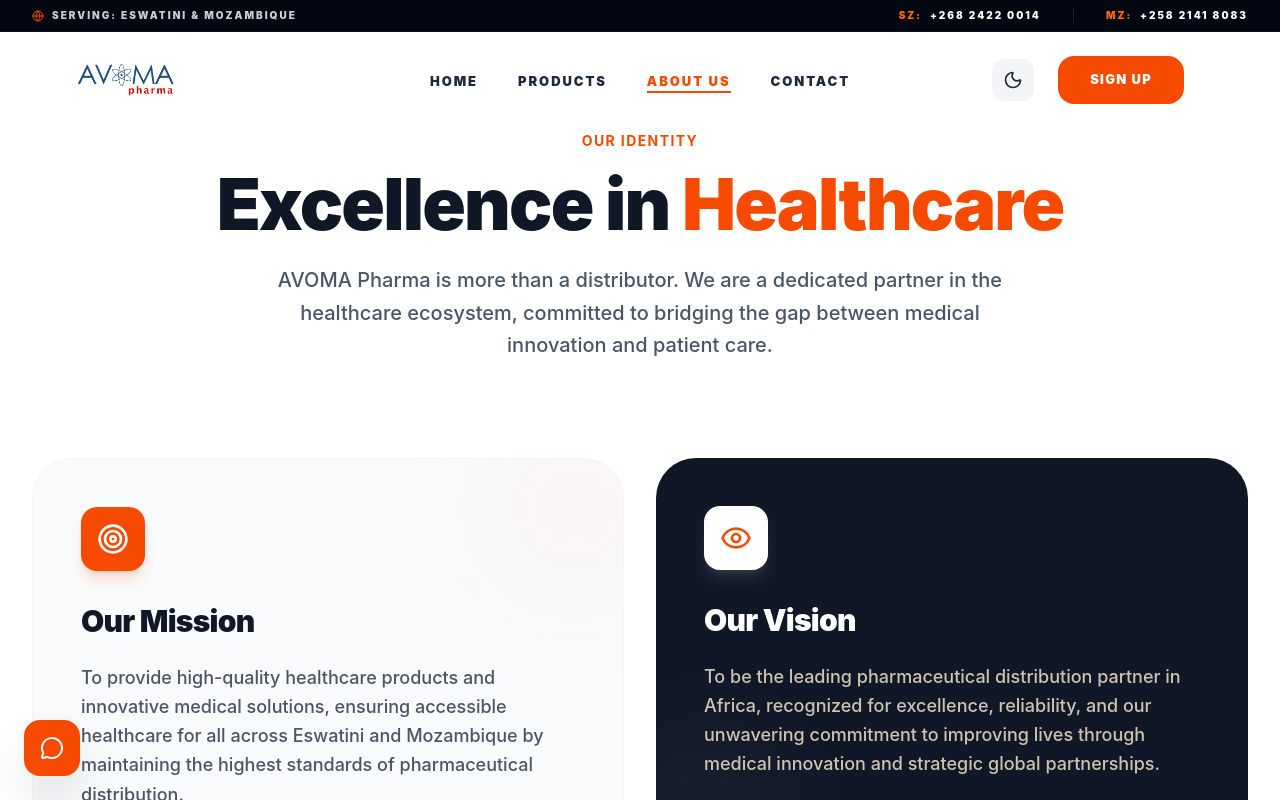
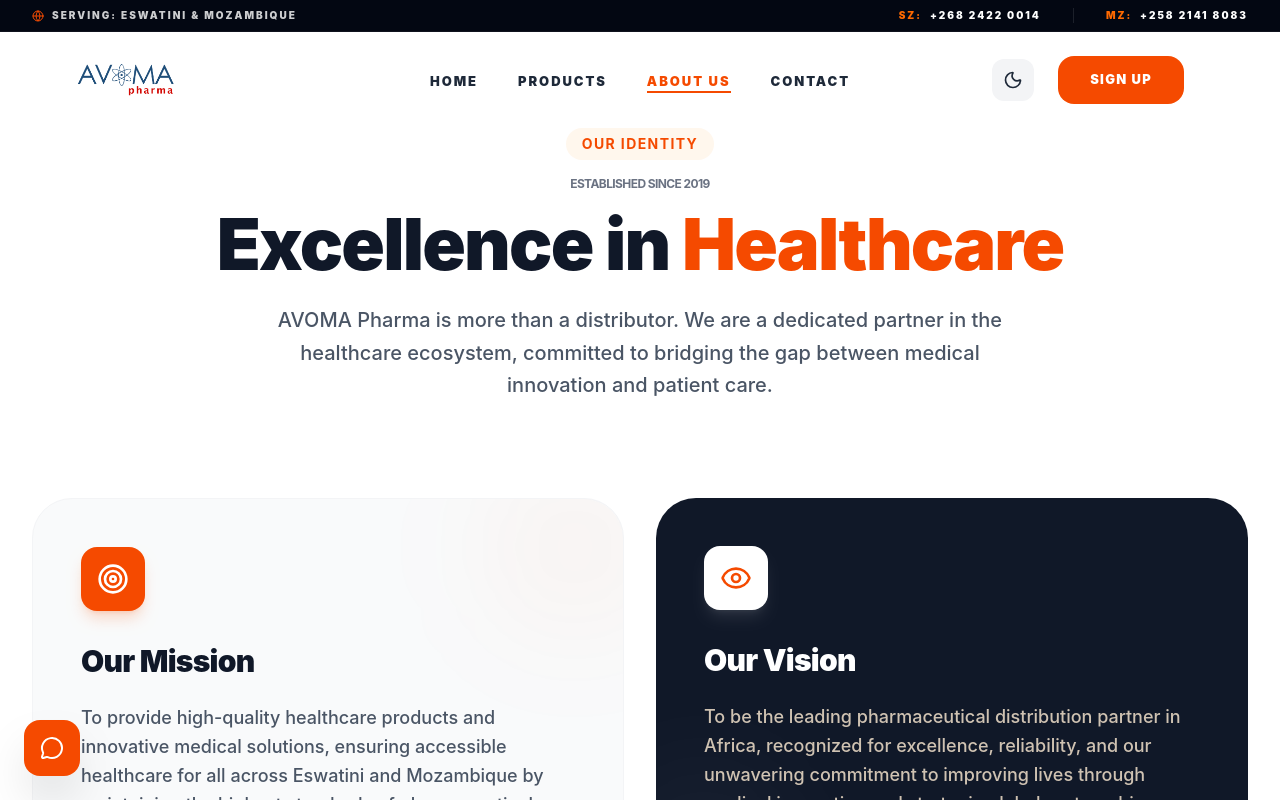
Before and after one commit to MazweMavuso/avoma, a React (Vite) app: page /about in a window 1280 px wide. Shown: the top 800 px of the page. Built offline with nearby package versions, Linux system fonts and the light colour scheme.

Commit message:
chore: use established year from businessInfo in AboutHero and HomeAbout

```diff
--- a/src/pages/about/components/AboutHero.jsx
+++ b/src/pages/about/components/AboutHero.jsx
@@ -9,7 +9,10 @@
       transition={{ duration: 0.6 }}
       className="text-center mb-24"
     >
-      <span className="text-orange-600 font-bold uppercase tracking-widest text-sm">Our Identity</span>
+      <div className="flex flex-col items-center justify-center space-y-4 mb-4">
+        <span className="text-orange-600 font-bold uppercase tracking-widest text-sm px-4 py-1.5 bg-orange-50 dark:bg-orange-900/20 rounded-full">Our Identity</span>
+        <span className="text-gray-500 dark:text-gray-400 font-bold uppercase tracking-tighter text-xs">Established since {businessInfo.established.pharma}</span>
+      </div>
       <h1 className="mt-4 text-5xl lg:text-7xl font-black text-gray-900 dark:text-white tracking-tight">
         Excellence in <span className="text-orange-600">Healthcare</span>
       </h1>
--- a/src/pages/home/components/HomeAbout.jsx
+++ b/src/pages/home/components/HomeAbout.jsx
@@ -1,5 +1,6 @@
 import { motion } from 'framer-motion';
 import { ChevronRight } from 'lucide-react';
+import { businessInfo } from '../../../data/businessInfo';
 
 const About = () => {
   return (
@@ -15,7 +16,7 @@
               />
               <div className="absolute -bottom-6 -right-6 bg-orange-600 p-8 rounded-3xl shadow-xl hidden sm:block">
                 <p className="text-white font-black text-2xl">Established</p>
-                <p className="text-orange-100 font-bold uppercase tracking-widest text-sm">Since 2010</p>
+                <p className="text-orange-100 font-bold uppercase tracking-widest text-sm">Since {businessInfo.established.group}</p>
               </div>
             </div>
           </div>
```
